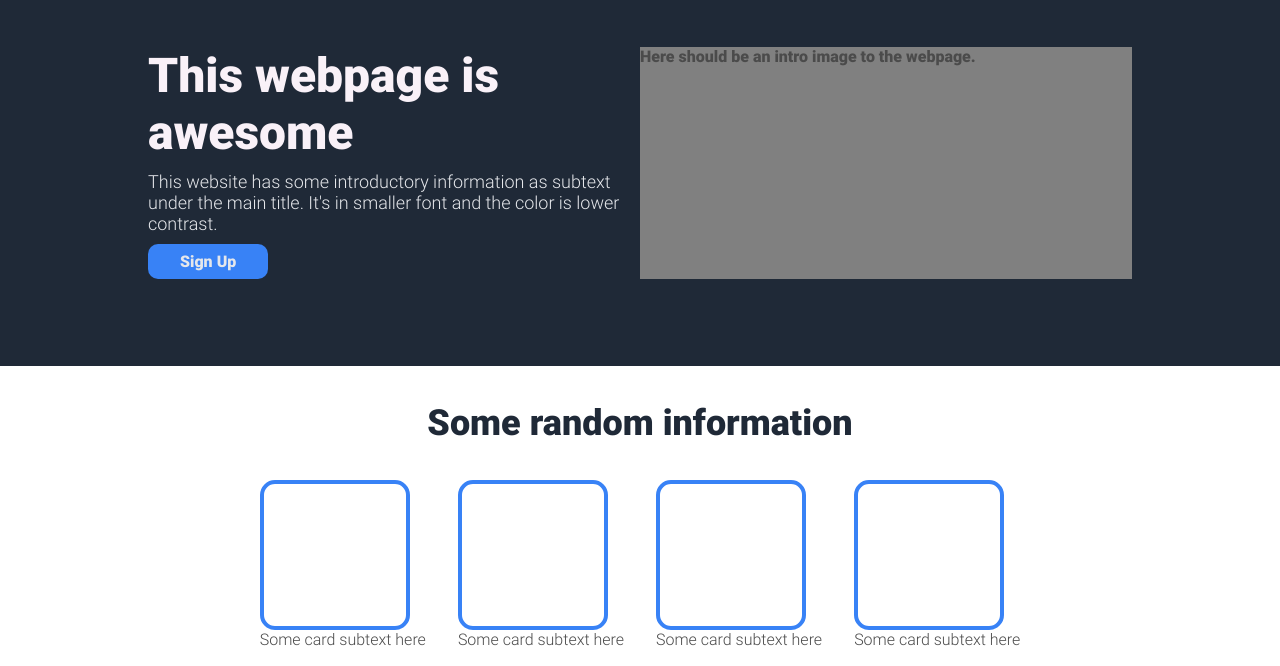
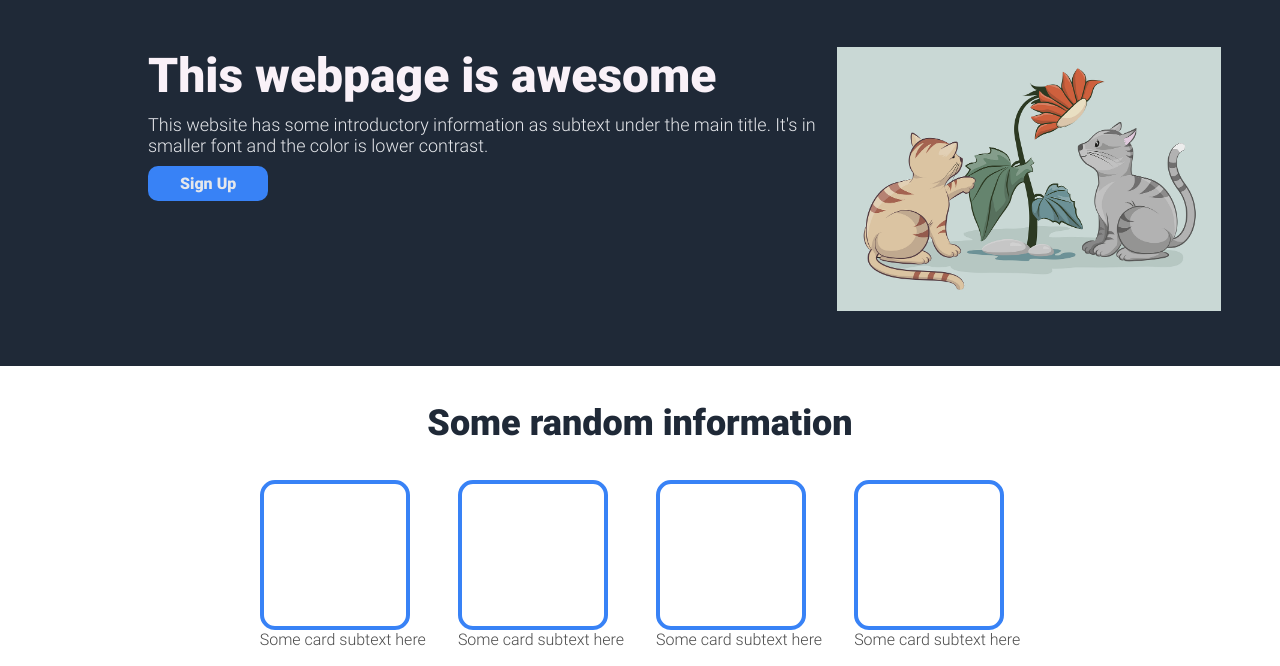
Before and after one commit to jcbob/project-landing-page, a plain HTML site: page index.html in a window 1280 px wide. Shown: the part 134-800 px from the top of the page. Drawn offline with Linux system fonts and the light colour scheme.

Commit message:
Add images

```diff
--- a/index.html
+++ b/index.html
@@ -24,7 +24,7 @@
                     <div class="intro-text">This website has some introductory information as subtext under the main title. It's in smaller font and the color is lower contrast.</div>
                     <button class="intro-signup-button">Sign Up</button>
                 </div>
-                <div class="intro-image">Here should be an intro image to the webpage.</div>
+                <div class="intro-image"><img class="cats" src="images/cats.png"></div>
             </div>
         </div>
 
--- a/styles.css
+++ b/styles.css
@@ -125,8 +125,9 @@ body{
 }
 
 .intro-image{
-    background-color: grey;
-    flex: 1;
+    display: flex;
+    width: 30%;
+    height: 30%;
 }
 /* main1 -end */
 
```
Also changed, not shown: images/cats.png (added).
